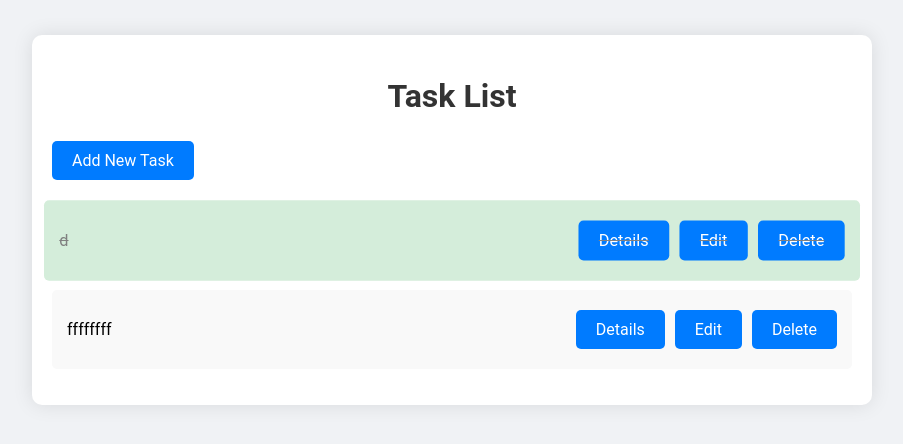
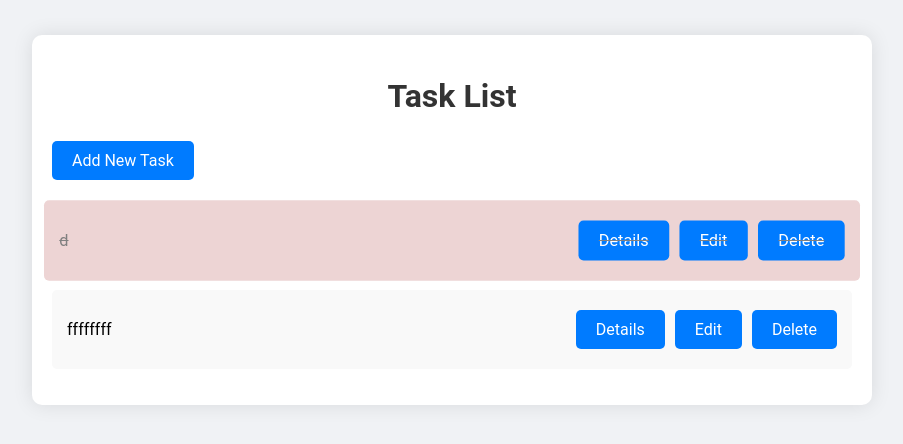
Before and after one commit to mustafaobaidd/todo-list, a Django app: page /tasks/ in a window 1280 px wide. Shown: the part 180-624 px from the top of the page, without its empty margins (188-1091 px from the left). Run offline with Django 5.2, Linux system fonts and the light colour scheme; a user stored in the database is signed in; data comes from the database, SQL or seed files in the repository; both versions use the stored data as it was after the commit.

Commit message:
change color

```diff
--- a/tasks/static/css/styles.css
+++ b/tasks/static/css/styles.css
@@ -67,7 +67,7 @@ li:hover {
 li.done {
     text-decoration: line-through;
     color: gray;
-    background-color: #d4edda;
+    background-color: #edd4d4;
     transform: scale(1.02);
 }
 
```
Also changed, not shown: db.sqlite3.
